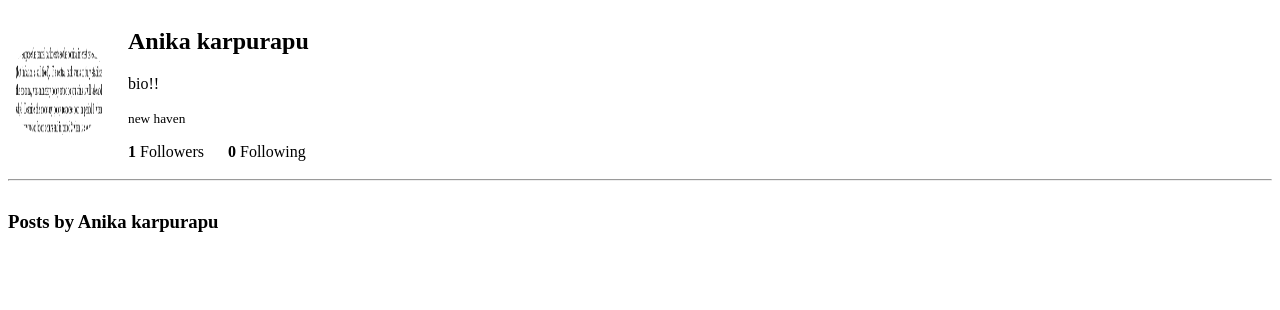
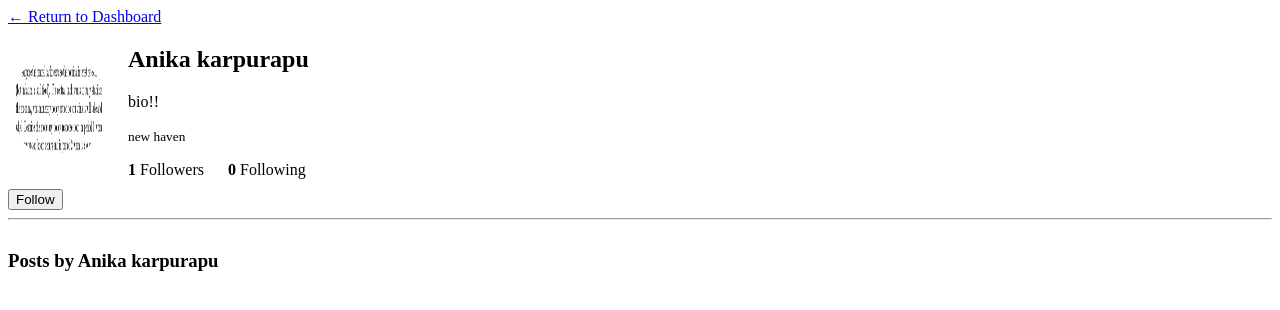
Before and after one commit to cnieh49/CPSC-419-Group-11-Tummi, a Flask app: page /user/1 in a window 1280 px wide. Shown: the top 310 px of the page. Run offline with Flask 3, Linux system fonts and the light colour scheme; data comes from the database, SQL or seed files in the repository; both versions use the stored data as it was after the commit.

Commit message:
added follow/unfollow button and return to dashboard for user profile page

```diff
--- a/app.py
+++ b/app.py
@@ -365,6 +365,16 @@ def unfollow_user(user_id):
 
     return jsonify({'message': 'Not following this user'}), 400
 
+@app.route('/is-following/<int:user_id>')
+@jwt_required()
+def is_following(user_id):
+    current_user = User.query.get(get_jwt_identity())
+    user_friended = User.query.get(user_id)
+    if not user_friended or current_user.id == user_id:
+        return jsonify({'following': False})
+    is_following = current_user.followed.filter_by(id=user_friended.id).first() is not None
+    return jsonify({'following': is_following})
+
 @app.route('/followers')
 @jwt_required()
 def get_followers():
--- a/templates/indiv_profile.html
+++ b/templates/indiv_profile.html
@@ -1,6 +1,9 @@
 <!DOCTYPE html>
 <html>
 <head>
+    <a href="{{ url_for('dashboard_page') }}">
+        &larr; Return to Dashboard
+    </a>
     <title>{{ display_name }}'s Profile</title>
     <style>
         .profile-header { display: flex; align-items: center; }
@@ -48,11 +51,54 @@
             </div>
         </div>
     </div>
+
+    <div id="adjust-follow-status">
+        <button id="follow-status-button"></button>
+    </div>
+    <script>
+        document.addEventListener('DOMContentLoaded', function() {
+            const followerID = {{ user_id }};
+            const follow_button = document.getElementById('follow-status-button');
+            let following = false;
+
+            fetch(`/is-following/${followerID}`, { credentials: 'include' })
+                .then(res => res.json())
+                .then(data => {
+                    following = data.following;
+                    changeButtonText();
+                });
+
+
+            follow_button.onclick = function() {
+                const endpoint = following ? `/unfollow/${followerID}` : `/follow/${followerID}`;
+                fetch(endpoint, {
+                    method: 'POST',
+                    credentials: 'include'
+                })
+                .then(res => res.json())
+                .then(data => {
+                    following = !following;
+                    changeButtonText();
+
+                    const user_following_ct = document.getElementById('followers-count');
+                    if (user_following_ct) {
+                        let count = parseInt(user_following_ct.textContent, 10);
+                        user_following_ct.textContent = following ? count + 1 : count - 1;
+                    }
+                });
+            };
+
+            function changeButtonText() {
+                follow_button.textContent = following ? 'Unfollow' : 'Follow';
+            }
+        });
+    </script>
     <hr>
     <div class="reviews">
         <h3>Posts by {{ display_name }}</h3>
         <div id="reviews-list">
         </div>
     </div>
+
 </body>
 </html>
```
Also changed, not shown: db.sqlite.
